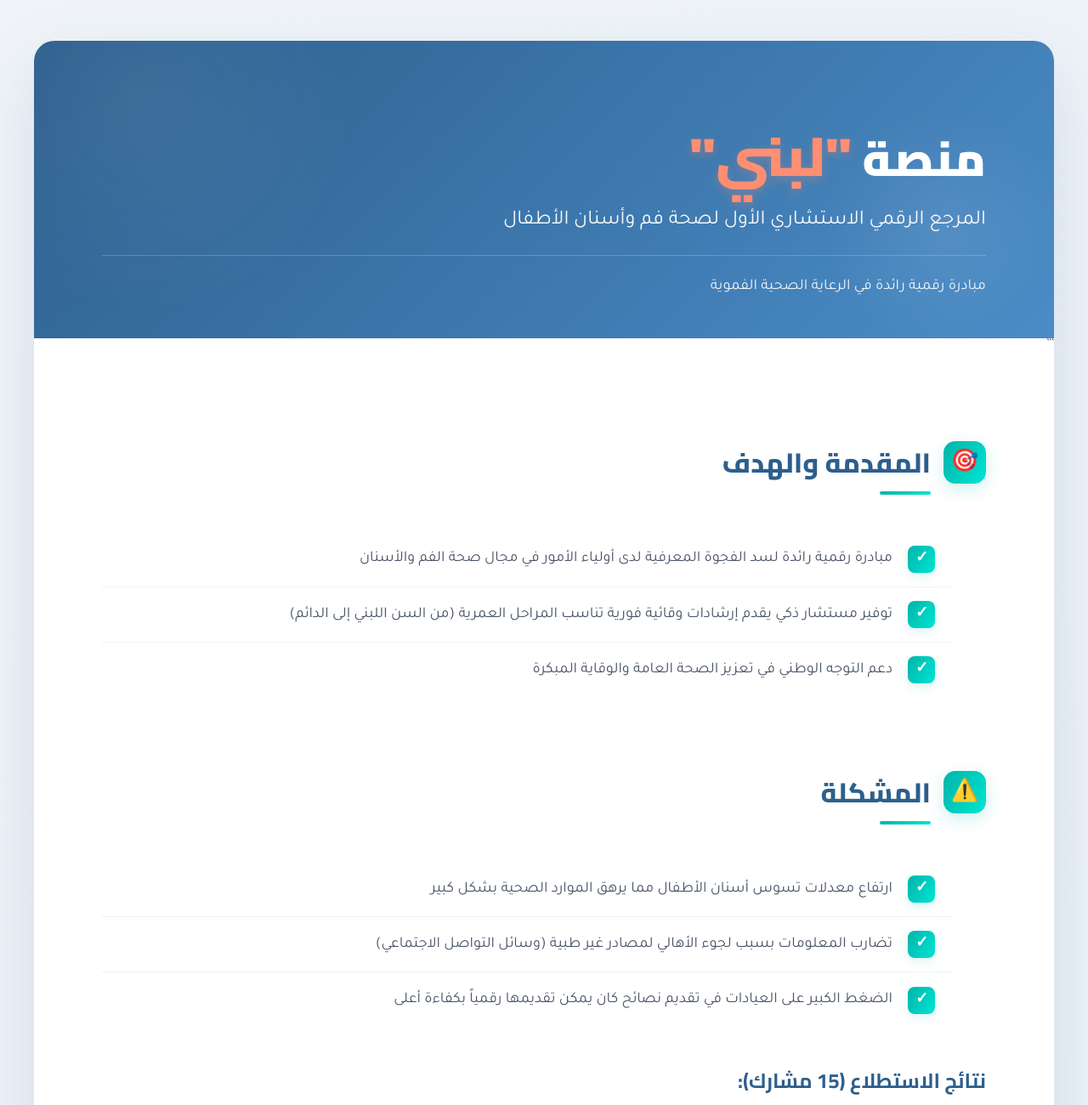
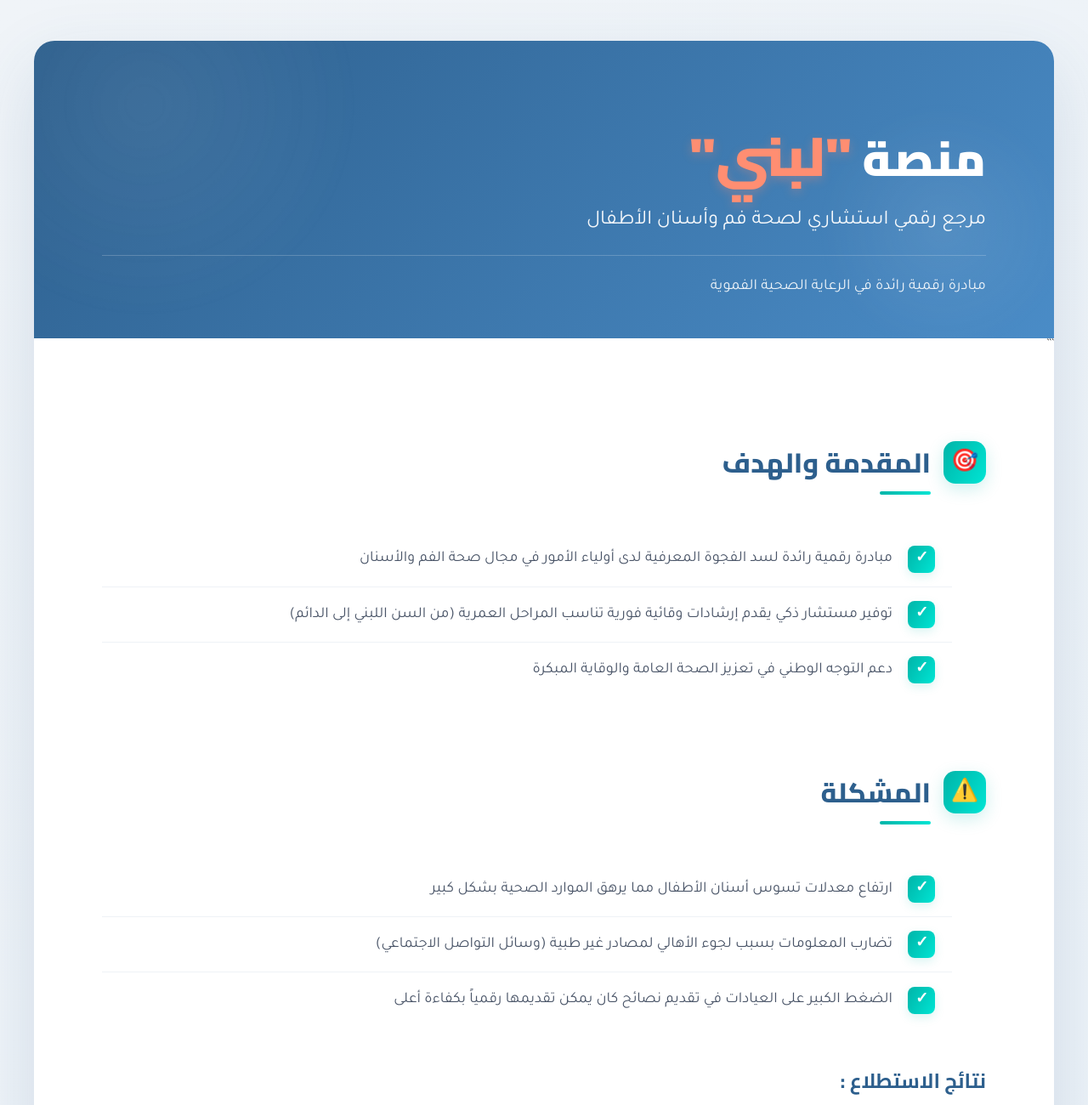
Before and after one commit to Anhal-77/poster-labani, a plain HTML site: page index.html in a window 1280 px wide. Shown: the top 1300 px of the page at 85% size. Drawn offline with Linux system fonts and the light colour scheme.

Commit message:
Update subtitle and survey results heading text

```diff
--- a/index.html
+++ b/index.html
@@ -602,7 +602,7 @@
             <h1 class="main-title">
                 منصة <a href="https://anhal-77.github.io/my-website/" target="_blank" class="highlight-link"><span class="highlight">"لبني"</span></a>
             </h1>
-            <p class="subtitle">المرجع الرقمي الاستشاري الأول لصحة فم وأسنان الأطفال</p>
+            <p class="subtitle">مرجع رقمي استشاري لصحة فم وأسنان الأطفال</p>
             <div class="developer-info">
               مبادرة رقمية رائدة في الرعاية الصحية الفموية
             </div>
@@ -641,7 +641,7 @@
 
                 <!-- Survey Results -->
                 <div style="margin-top: 40px;">
-                    <h3 style="font-family: 'Cairo', sans-serif; font-size: 24px; font-weight: 700; color: var(--primary); margin-bottom: 25px;">نتائج الاستطلاع (15 مشارك):</h3>
+                    <h3 style="font-family: 'Cairo', sans-serif; font-size: 24px; font-weight: 700; color: var(--primary); margin-bottom: 25px;">نتائج الاستطلاع :</h3>
                     <div style="display: grid; grid-template-columns: repeat(auto-fit, minmax(300px, 1fr)); gap: 25px;">
                         <div style="background: linear-gradient(135deg, #f8fbff 0%, #f0f7ff 100%); padding: 25px; border-radius: 16px; border-right: 4px solid var(--accent);">
                             <div style="font-size: 18px; font-weight: 600; color: var(--primary); margin-bottom: 12px;">✅ سهولة اللغة الطبية</div>
```
